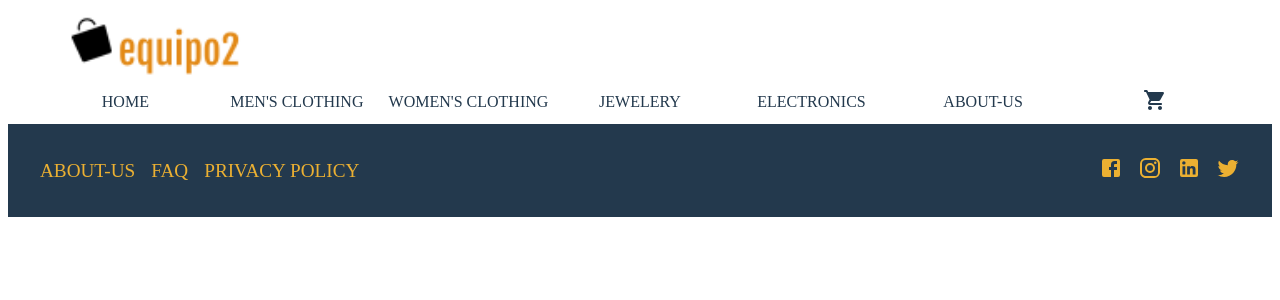
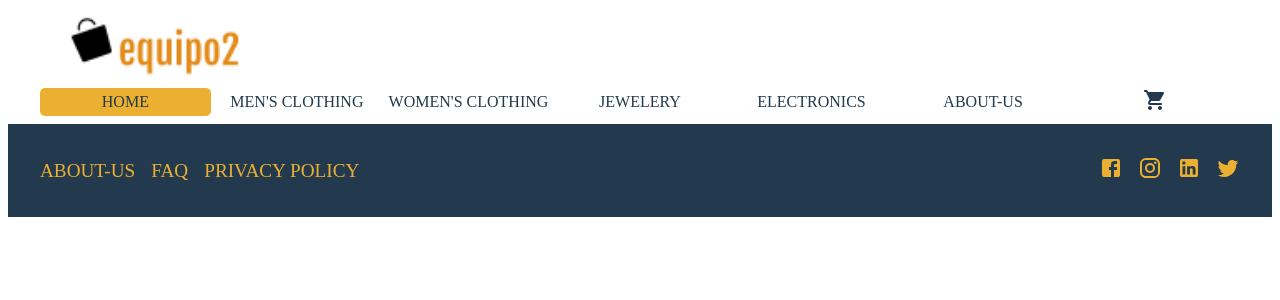
Before and after one commit to ultrapotros/christmas-project, a React (Create React App) app in the folder equipo2/: page / in a window 1280 px wide. Shown: the top 300 px of the page. Built offline with nearby package versions, Linux system fonts and the light colour scheme; no server answers.

Commit message:
active tabs colored

```diff
--- a/equipo2/src/components/Header/component.css
+++ b/equipo2/src/components/Header/component.css
@@ -32,6 +32,12 @@
 .mobileIcon {
   display: none;
 }
+#active {
+  background-color: #ebb032;
+  color: #23394d;
+  border-radius: 5px;
+  padding:0.3rem;
+}
 
 @media screen and (max-width: 860px) { /* this media query allows us to change the top bar to a lateral one*/
   .showed {
@@ -41,7 +47,8 @@
       background-color: #23394d;
       position: absolute;
       top: 25vh;
-      width: 80%;
+      width: 60%;
+      margin-left: 35%;
       height: 50vh;
       justify-content: center;
       display: flex;
@@ -50,11 +57,16 @@
       align-items: center;
       left: -100%;
       transition: 0.5s all ease;
-      z-index: 1;
+      z-index: 2;
       border-radius: 10px;
   }
-  a {
-    color: rgb(235, 176, 50);
+  .showed a {
+    color: #ebb032;
+  }
+  #active {
+    color: #23394d;
+    border-radius:5px;
+    padding: 0.3rem;
   }
   .mobileIcon {
     display: block;
--- a/equipo2/src/components/Header/index.jsx
+++ b/equipo2/src/components/Header/index.jsx
@@ -18,8 +18,10 @@ export default function Header() {
             {showMobileMenu ? <CloseRounded /> : <MenuRounded />} {/* we use showMobileMenu to choose the icon to show */}
         </div>
       </div>
-      <div id= "headerNav" className={showMobileMenu ? 'showed' : null} > {/*we use showMobileMenu to assign a class to show lateral menu*/}
-            {routes.map((element, index) => <a href= {element.route} key={`category${index}`}>{element.label}</a>)}
+      <div id= "headerNav" className={showMobileMenu ? 'showed' : null} > {/*we use showMobileMenu to assign a class to show lateral menu */}
+            {routes.map((element, index) => <a href= {element.route} key={`category${index}`}
+            id={window.location.pathname === element.route ? 'active' : null}/*  we use pathname to assign active class  */>
+              {element.label}</a>)}
       </div>
     </div>
   );
```
